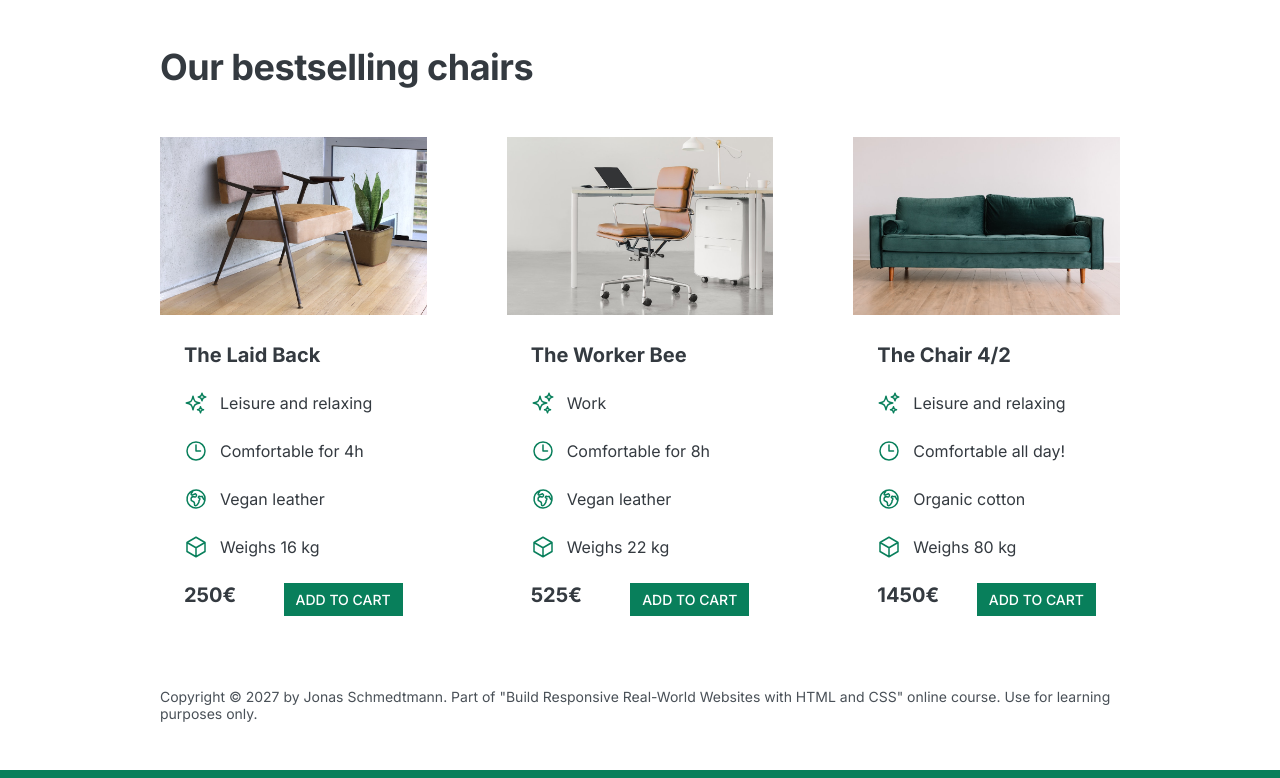
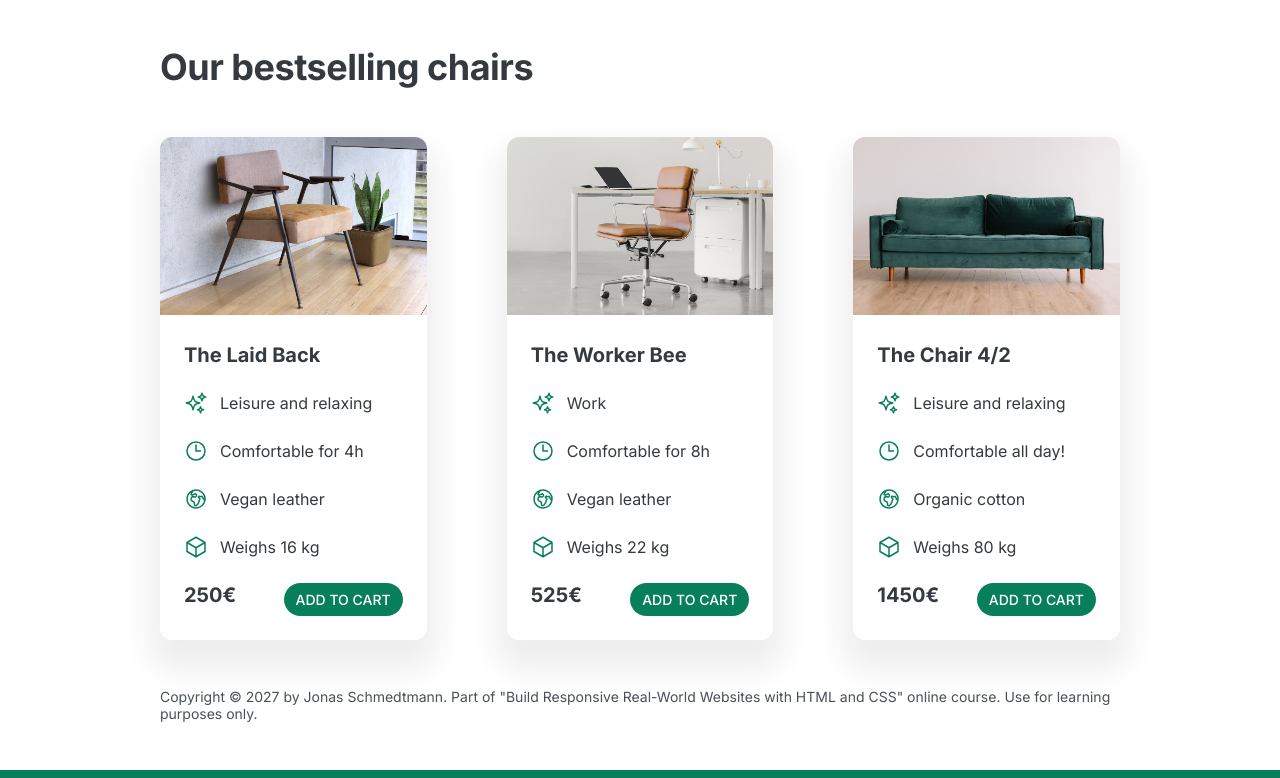
Before and after one commit to Kerimsekili/Furniture-Website, a plain HTML site: page index.html in a window 1280 px wide. Shown: the part 1147-1925 px from the top of the page. Drawn offline with Linux system fonts and the light colour scheme.

Commit message:
Implementing Shadows & Border-Radius

```diff
--- a/style.css
+++ b/style.css
@@ -49,6 +49,8 @@ h2{
     text-transform: uppercase;
     font-weight: 500;
     display: inline-block;
+
+    border-radius: 100px;
 }
 
 .btn:hover,
@@ -64,6 +66,10 @@ h2{
 .btn--small{
     font-size: 14px;
     padding: 8px 12px;
+}
+
+img{
+    border-radius: 12px;
 }
 
 /* ------------------------ */
@@ -89,6 +95,8 @@ h1{
     font-size: 44px;
     line-height: 1.1;
     letter-spacing: -1px;
+
+    /* text-shadow: 0px 5px 5px rgba(0,0 ,0 , 0.2) ; */
 }
 
 .header-text{
@@ -124,6 +132,7 @@ img{
     background-color:#087f5b;
     color: #fff;
     padding: 24px;
+    border-radius: 12px;
 }
 
 .testimonial-box{
@@ -145,8 +154,19 @@ img{
 
 /* CHAIRS */
 
+.chair{
+    box-shadow: 0px 20px 30px 10px rgba(0,0 ,0 , 0.07) ;
+    border-radius: 12px;
+}
+
+.chair img{
+    border-bottom-left-radius: 0 ;
+    border-bottom-right-radius: 0 ;
+}
+
 .chair-box{
     padding: 24px;
+
 }
 
 h3{
```
